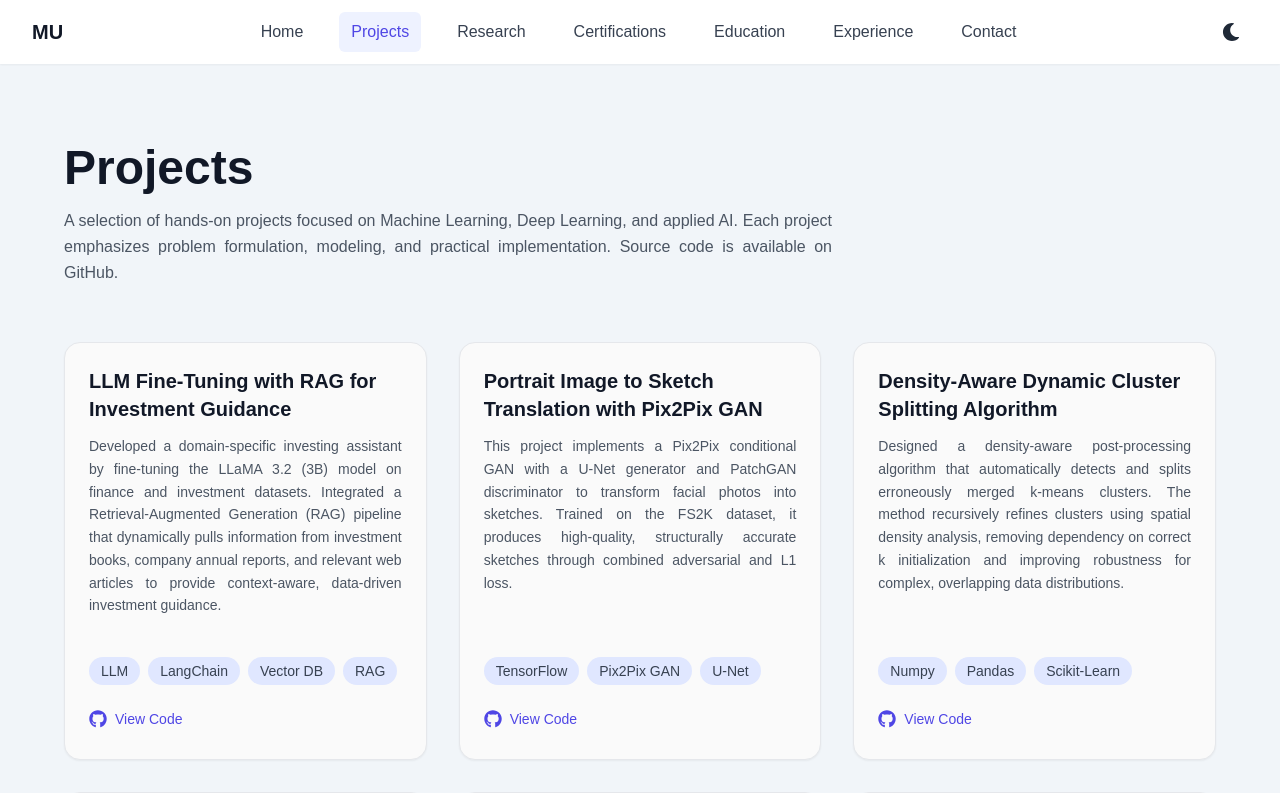
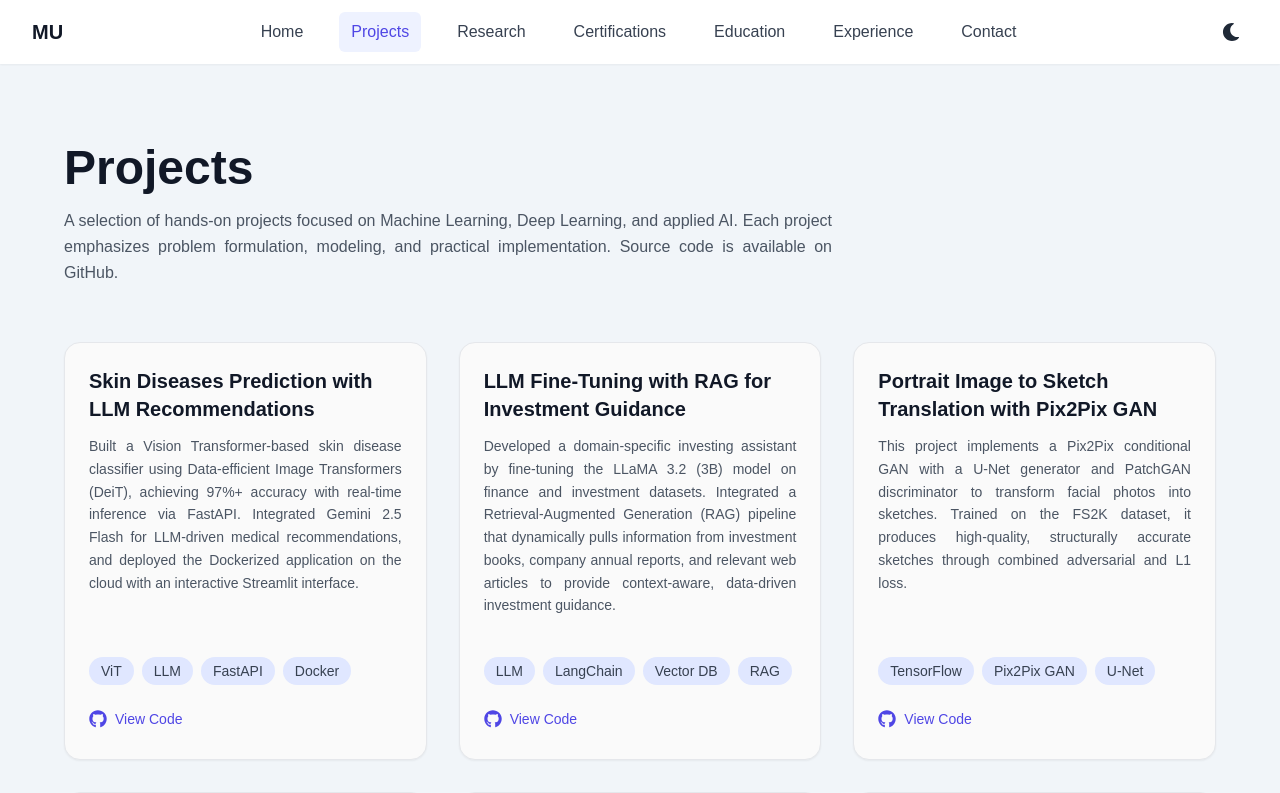
Before and after one commit to Mahir-Uddin0/portfolio_website, a Next.js app: page /projects in a window 1280 px wide. Shown: the top 793 px of the page. Built offline with nearby package versions, Linux system fonts and the light colour scheme.

Commit message:
added skin disease project

```diff
--- a/pages/projects.js
+++ b/pages/projects.js
@@ -21,6 +21,46 @@ export default function Projects() {
 
         {/* Projects Grid */}
         <div className="grid grid-cols-1 md:grid-cols-2 lg:grid-cols-3 gap-8">
+
+
+          {/* 1. Project Card */}
+          <div className="bg-neutral-50  dark:bg-gray-900 border border-gray-200 dark:border-gray-800 rounded-2xl shadow-sm hover:shadow-lg transition p-6 flex flex-col justify-between">
+
+            <div>
+              <h3 className="text-xl font-semibold text-gray-900 dark:text-white">
+                Skin Diseases Prediction with LLM Recommendations
+              </h3>
+
+              <p className="mt-3 text-sm text-justify text-gray-600 dark:text-gray-400 leading-relaxed">
+                Built a Vision Transformer-based skin disease classifier using Data-efficient Image Transformers (DeiT),
+                achieving 97%+ accuracy with real-time inference via FastAPI. Integrated Gemini 2.5 Flash for LLM-driven
+                medical recommendations, and deployed the Dockerized application on the cloud with an interactive Streamlit
+                interface.
+              </p>
+            </div>
+
+            {/* GitHub */}
+            <div className="mt-6">
+              {/* Tech Stack */}
+              <div className="mt-4 flex flex-wrap gap-2">
+                <span className="skill-pill">ViT</span>
+                <span className="skill-pill">LLM</span>
+                <span className="skill-pill">FastAPI</span>
+                <span className="skill-pill">Docker</span>
+              </div>
+              <br></br>
+              <a
+                href="https://github.com/Mahir-Uddin0/skin-disease-prediction-with-LLM-recommendations"
+                target="_blank"
+                rel="noreferrer"
+                className="inline-flex items-center gap-2 text-sm font-medium text-indigo-600 dark:text-indigo-400 hover:underline"
+              >
+                <FaGithub className="text-lg" />
+                View Code
+              </a>
+            </div>
+          </div>
+
 
 
           {/* 1. Project Card */}
@@ -60,7 +100,7 @@ export default function Projects() {
             </div>
           </div>
 
-          {/* 3. Project Card */}
+          {/* 2. Project Card */}
           <div className="bg-neutral-50  dark:bg-gray-900 border border-gray-200 dark:border-gray-800 rounded-2xl shadow-sm hover:shadow-lg transition p-6 flex flex-col justify-between">
 
             <div>
@@ -73,7 +113,7 @@ export default function Projects() {
                 discriminator to transform facial photos into sketches. Trained on the FS2K dataset,
                 it produces high-quality, structurally accurate sketches through combined adversarial
                 and L1 loss.
-                </p>
+              </p>
             </div>
 
             {/* GitHub */}
@@ -185,10 +225,10 @@ export default function Projects() {
                 rules that capture non-linear patterns in stock price movements.
               </p>
 
-              </div>
+            </div>
 
-              <div className="mt-6">
-               {/* Tech Stack */}
+            <div className="mt-6">
+              {/* Tech Stack */}
               <div className="mt-6">
                 <div className="mt-4 flex flex-wrap gap-2">
                   <span className="skill-pill">ANFIS</span>
```
